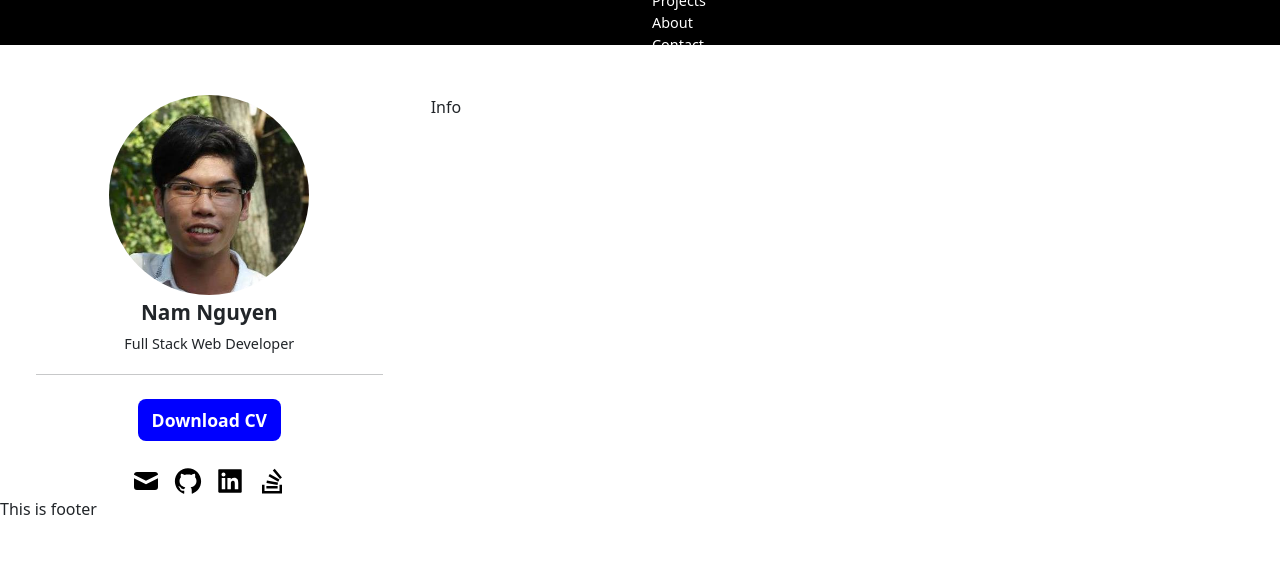
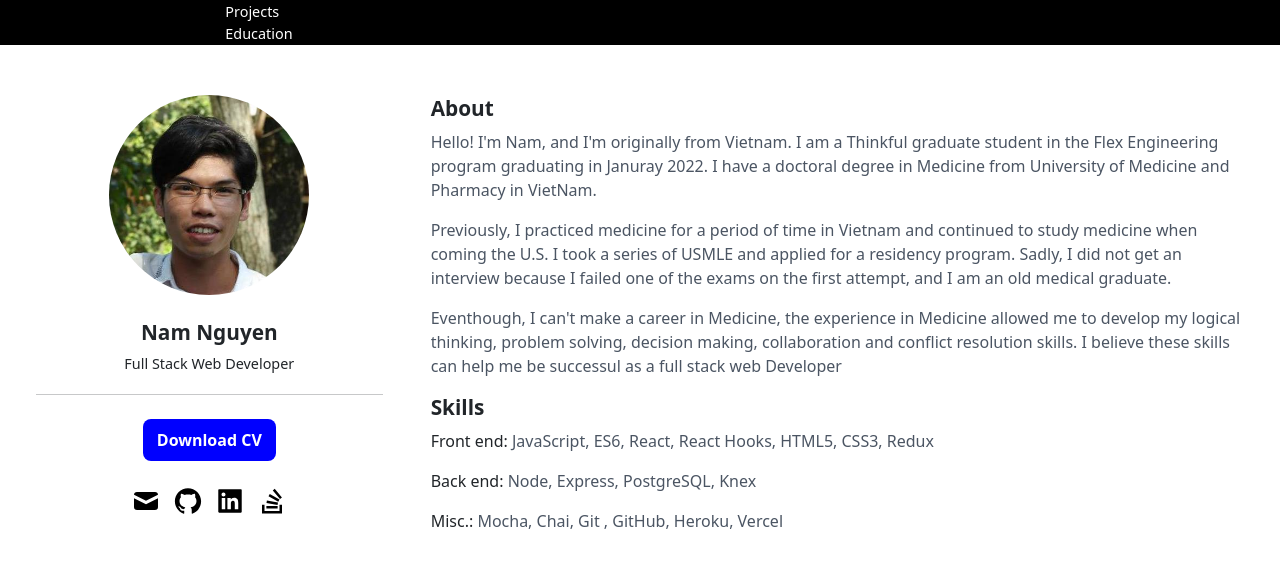
Before and after one commit to namnguyendevfl/next-js, a Next.js app: page / in a window 1280 px wide. Shown: the top 568 px of the page. Built offline with nearby package versions, Linux system fonts and the light colour scheme.

Commit message:
first commit for the home page

```diff
--- a/components/Header/Header.js
+++ b/components/Header/Header.js
@@ -5,11 +5,14 @@ export default function Header() {
     return (<>
         <StyledContainer fluid className = "p-0 d-flex align-items-center">
             <StyledRow className = "p-0 m-0 d-flex justify-content-between">
-                <StyledCol>
+                <StyledCol sm = "2">
                     First colum
                 </StyledCol>
                 <StyledCol>
                     <StyledRow className = "p-0 d-flex justify-content-end">
+                        <StyledNavItem className="m-0 txt-sm fw-5">
+                            Home
+                        </StyledNavItem >
                         <StyledNavItem className="m-0 txt-sm fw-5">
                             Experiences
                         </StyledNavItem >
@@ -17,7 +20,7 @@ export default function Header() {
                             Projects
                         </StyledNavItem>
                         <StyledNavItem className="m-0 txt-sm fw-5">
-                            About
+                            Education
                         </StyledNavItem>
                         <StyledNavItem className="m-0 txt-sm fw-5">
                             Contact
--- /dev/null
+++ b/components/Main/About.js
@@ -0,0 +1,31 @@
+import React from "react";
+
+export default function About () {
+    return (<>
+        <h3 className="txt-lg fw-6">About</h3>
+        <div>
+            <p className="txt-gray-6">
+                Hello! I'm Nam, and I'm originally from Vietnam. I am a Thinkful graduate student in the Flex Engineering program graduating in Januray 2022. I have a doctoral degree in Medicine from University of Medicine and Pharmacy in VietNam.
+            </p>
+            <p className="txt-gray-6">
+                Previously, I practiced medicine for a period of time in Vietnam and continued to study medicine when coming the U.S. I took a series of USMLE and applied for a residency program. Sadly, I did not get an interview because I failed one of the exams on the first attempt, and I am an old medical graduate.
+            </p>
+            <p className="txt-gray-6">
+                Eventhough, I can't make a career in Medicine, the experience in Medicine allowed me to develop my logical thinking, problem solving, decision making, collaboration and conflict resolution skills. I believe these skills can help me be successul as a full stack web Developer
+            </p>
+        </div>
+        <h3 className="txt-lg fw-6">Skills</h3>
+        <p>
+            <span className="txt-md fw-5">Front end:</span>
+            <span className="txt-gray-6"> JavaScript, ES6, React, React Hooks, HTML5, CSS3, Redux </span>
+        </p>
+        <p>
+            <span className="txt-md fw-5">Back end:</span>
+            <span className="txt-gray-6"> Node, Express, PostgreSQL, Knex </span>
+        </p>
+        <p>
+            <span className="txt-md fw-5">Misc.:</span>
+            <span className="txt-gray-6"> Mocha, Chai, Git , GitHub, Heroku, Vercel </span>
+        </p>
+    </>)
+}
--- a/components/Main/GeneralInfo.js
+++ b/components/Main/GeneralInfo.js
@@ -12,7 +12,7 @@ export default function GeneralInfo() {
                     <Image src = {avatar} width = "200px" height = "200px" />
                 </StyledImage>
             </div>
-
+            <div style = {{height:"20px"}}></div>
             <p className="d-flex justify-content-center txt-lg fw-7 py-1 m-0 w-100">Nam Nguyen</p>
             <p className="d-flex justify-content-center m-0 py-1 txt-sm fw-5 w-100">Full Stack Web Developer</p>
             <div className="px-4">
--- a/components/Main/Main.js
+++ b/components/Main/Main.js
@@ -1,4 +1,5 @@
 import React from "react";
+import About from "./About";
 import GeneralInfo from "./GeneralInfo";
 import { StyledContainer, StyledRow, StyledCol } from "./MainStyles"
 
@@ -11,7 +12,9 @@ export default function Main () {
                     <GeneralInfo />
                 </StyledCol>
                 <StyledCol>
-                    Info
+                    <div>
+                        <About />
+                    </div>
                 </StyledCol>
             </StyledRow>
         </StyledContainer>
--- a/layout/Layout.js
+++ b/layout/Layout.js
@@ -6,9 +6,8 @@ import { StyledBreak } from "./LayoutStyles";
 
 export default function Layout () {
     return (<>
-    <Header></Header>
-    <StyledBreak />
-    <Main></Main>
-    <Footer></Footer>
+        <Header></Header>
+        <StyledBreak />
+        <Main></Main>
     </>)
 }
--- a/styles/globals.css
+++ b/styles/globals.css
@@ -21,8 +21,9 @@ a {
   line-height: 1.25rem;
 }
 
+
 .txt-md {
-  font-size: 1.1rem;
+  font-size: 1rem;
   line-height: 1.5rem;
 }
 
@@ -42,6 +43,12 @@ a {
 .fw-7 {
   font-weight: 700;
 }
+
+.txt-gray-6 {
+  color: rgb(75 85 99);
+}
+
+
 .icon-sm {
   width: 30px;
   height: 30px;
```
